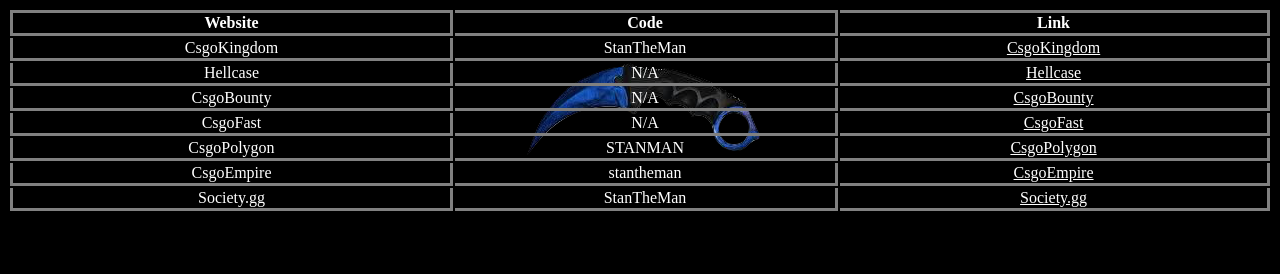
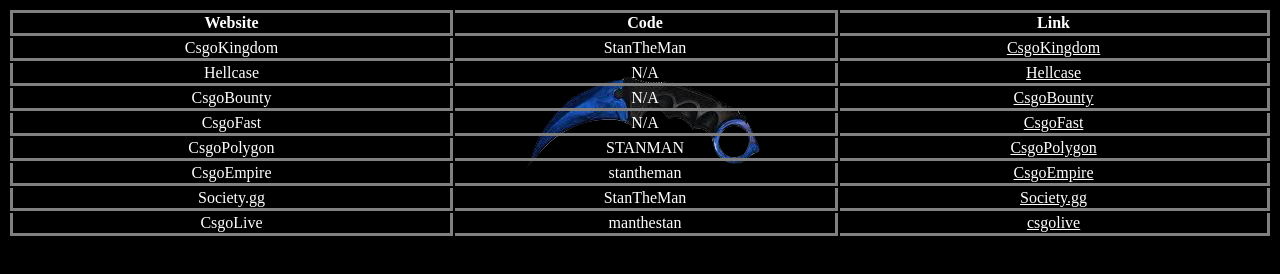
Before and after one commit to Jitesh-25/AffilateWebsite, a plain HTML site: page index.html in a window 1280 px wide. Drawn offline with Linux system fonts and the light colour scheme.

Commit message:
Added CSGOLIVE

```diff
--- a/index.html
+++ b/index.html
@@ -72,6 +72,15 @@
 			</tr>
 
 
+			<tr>
+			<td class="leftside">CsgoLive</td>
+			<td>manthestan</td>
+			<td><a href="http://csgolive.com">csgolive</a></td>
+
+			</tr>
+
+
+
 
 
 
```
